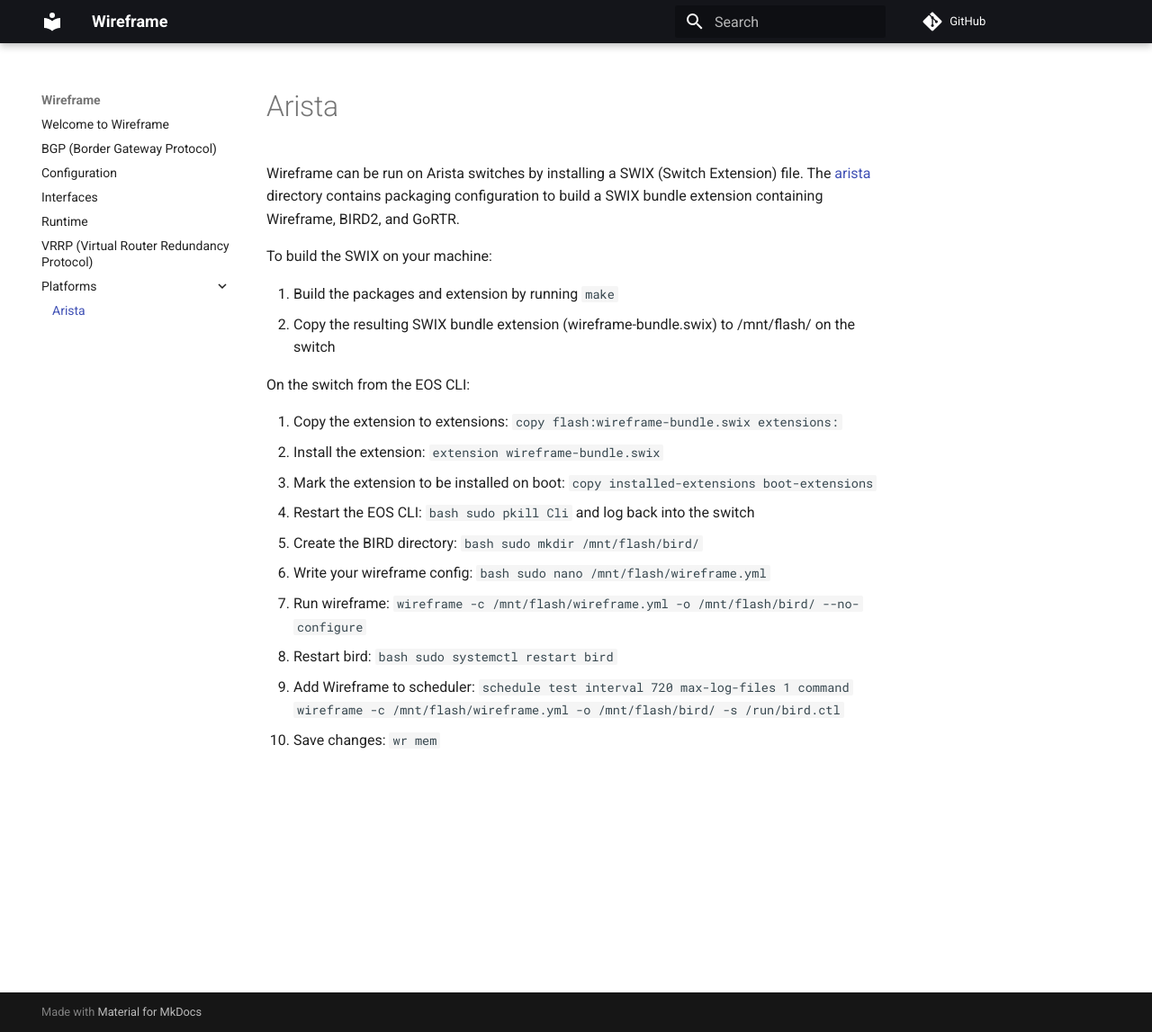
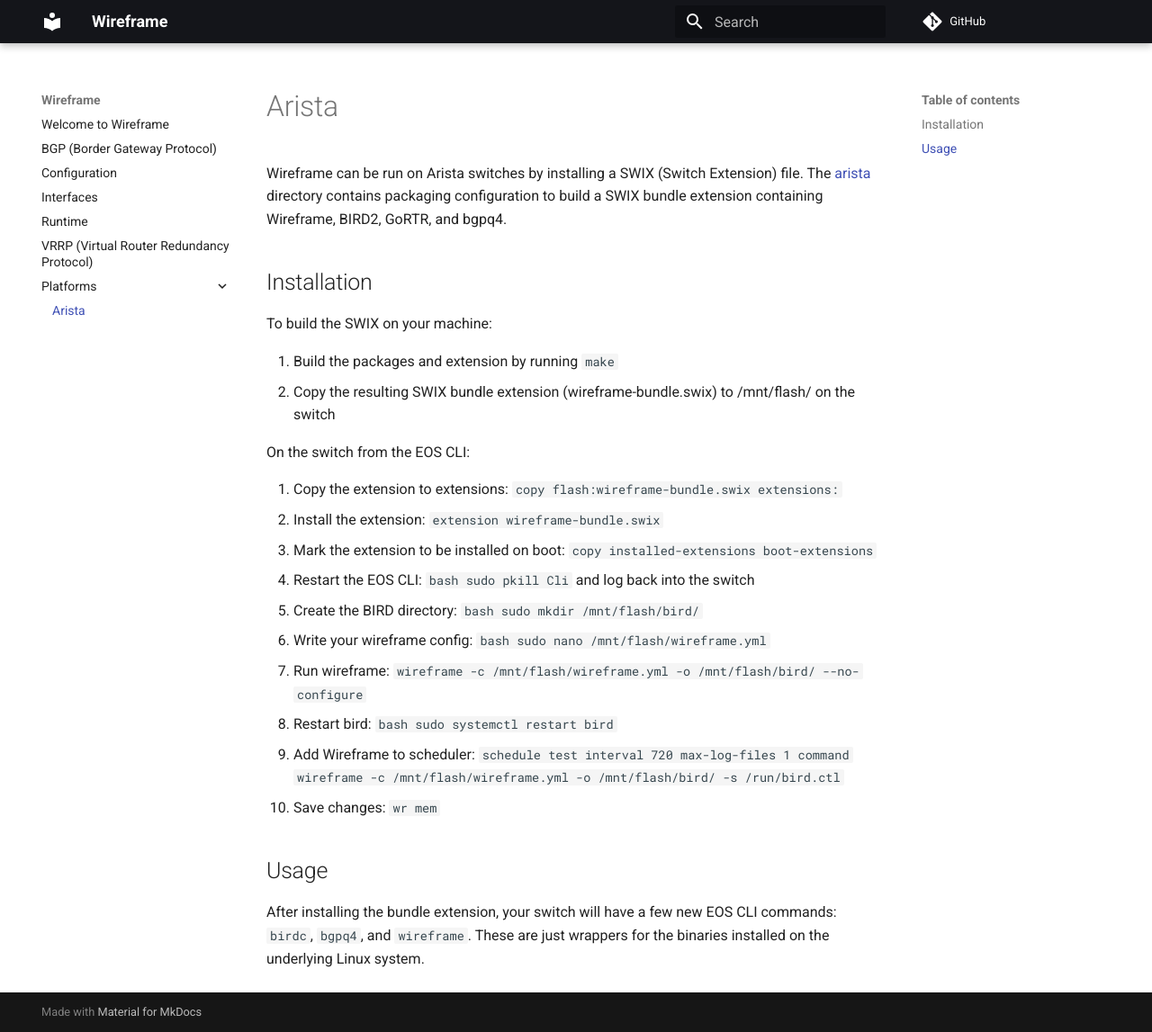
Before and after one commit to natesales/pathvector, an MkDocs documentation site: the page built from docs/platforms/arista.md, in a window 1280 px wide and 1147 px high. Shown: the whole window at 90% size. Built offline with MkDocs 1.6.1 and Material for MkDocs 9.7.7, drawn with Linux system fonts in a browser that asks for light colours; comment, search, counter and statistics services are not loaded.

Commit message:
docs: add arista usage

```diff
--- a/docs/platforms/arista.md
+++ b/docs/platforms/arista.md
@@ -1,6 +1,8 @@
 # Arista
 
-Wireframe can be run on Arista switches by installing a SWIX (Switch Extension) file. The [arista](https://github.com/natesales/wireframe/tree/main/arista) directory contains packaging configuration to build a SWIX bundle extension containing Wireframe, BIRD2, and GoRTR.
+Wireframe can be run on Arista switches by installing a SWIX (Switch Extension) file. The [arista](https://github.com/natesales/wireframe/tree/main/arista) directory contains packaging configuration to build a SWIX bundle extension containing Wireframe, BIRD2, GoRTR, and bgpq4.
+
+## Installation
 
 To build the SWIX on your machine:
 
@@ -19,3 +21,7 @@
 8. Restart bird: `bash sudo systemctl restart bird`
 9. Add Wireframe to scheduler: `schedule test interval 720 max-log-files 1 command wireframe -c /mnt/flash/wireframe.yml -o /mnt/flash/bird/ -s /run/bird.ctl`
 10. Save changes: `wr mem`
+
+## Usage
+
+After installing the bundle extension, your switch will have a few new EOS CLI commands: `birdc`, `bgpq4`, and `wireframe`. These are just wrappers for the binaries installed on the underlying Linux system.
```
